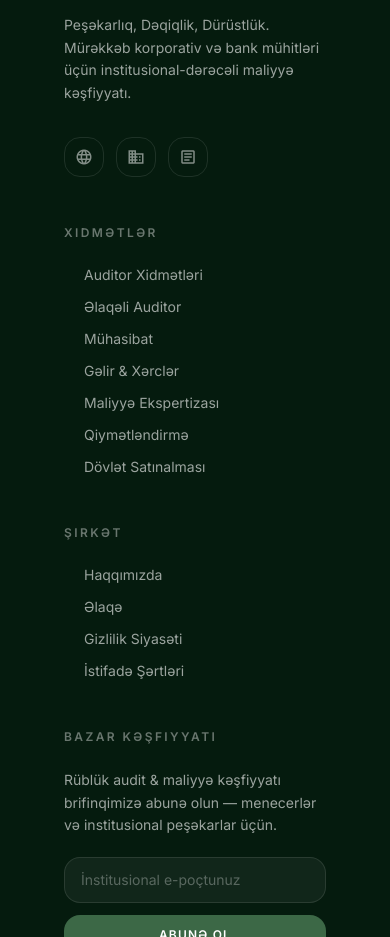
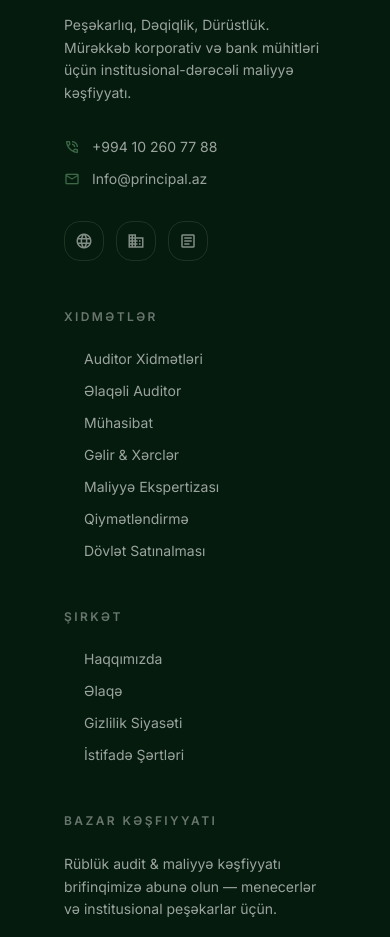
Before and after one commit to aliyeffali7/Principal, a React (Vite) app: page / in a window 390 px wide. Shown: the part 5340-6277 px from the top of the page. Built offline with nearby package versions, Linux system fonts and the light colour scheme.

Commit message:
Add real phone (+994 10 260 77 88) and email (Info@principal.az) to contact page and footer

```diff
--- a/src/components/Footer.jsx
+++ b/src/components/Footer.jsx
@@ -46,6 +46,24 @@ export default function Footer() {
             <p className="font-body-sm text-body-sm text-white/60 leading-relaxed mb-8 max-w-xs">
               Peşəkarlıq, Dəqiqlik, Dürüstlük. Mürəkkəb korporativ və bank mühitləri üçün institusional-dərəcəli maliyyə kəşfiyyatı.
             </p>
+            {/* Contact info */}
+            <div className="flex flex-col gap-3 mb-8">
+              <a
+                href="tel:+994102607788"
+                className="flex items-center gap-3 font-body-sm text-body-sm text-white/60 hover:text-white transition-colors group"
+              >
+                <span className="material-symbols-outlined text-secondary group-hover:text-white transition-colors" style={{ fontSize: '16px' }}>phone_in_talk</span>
+                +994 10 260 77 88
+              </a>
+              <a
+                href="mailto:Info@principal.az"
+                className="flex items-center gap-3 font-body-sm text-body-sm text-white/60 hover:text-white transition-colors group"
+              >
+                <span className="material-symbols-outlined text-secondary group-hover:text-white transition-colors" style={{ fontSize: '16px' }}>mail</span>
+                Info@principal.az
+              </a>
+            </div>
+
             {/* Social links */}
             <div className="flex gap-3">
               {[
--- a/src/pages/Contact.jsx
+++ b/src/pages/Contact.jsx
@@ -87,9 +87,9 @@ export default function Contact() {
           <div className="bg-white border border-outline-variant rounded-2xl p-8 space-y-6 shadow-[0_4px_24px_-8px_rgba(5,27,14,0.08)]">
             <h3 className="font-headline-md text-headline-md text-primary">Birbaşa Əlaqə</h3>
             {[
-              { icon: 'phone_in_talk', label: 'Baş Ofis', value: '+1 (800) 455-AUDIT' },
-              { icon: 'mail', label: 'E-poçt Sorğuları', value: 'contact@principalaudit.com' },
-              { icon: 'location_on', label: 'Qlobal Qərargah', value: '1200 Financial Plaza, Suite 400\nMaliyyə Bölgəsi, New York, NY 10005' },
+              { icon: 'phone_in_talk', label: 'Əlaqə Nömrəsi', value: '+994 10 260 77 88', href: 'tel:+994102607788' },
+              { icon: 'mail', label: 'E-poçt', value: 'Info@principal.az', href: 'mailto:Info@principal.az' },
+              { icon: 'location_on', label: 'Ünvan', value: 'Bakı, Azərbaycan' },
             ].map(item => (
               <div key={item.label} className="flex items-start gap-4">
                 <div className="p-3 bg-secondary-container text-on-secondary-container rounded-lg">
@@ -97,7 +97,11 @@ export default function Contact() {
                 </div>
                 <div>
                   <p className="font-label-md text-label-md uppercase text-on-surface-variant mb-1">{item.label}</p>
-                  <p className="font-body-lg font-bold text-primary whitespace-pre-line">{item.value}</p>
+                  {item.href ? (
+                    <a href={item.href} className="font-body-lg font-bold text-primary hover:text-secondary transition-colors whitespace-pre-line">{item.value}</a>
+                  ) : (
+                    <p className="font-body-lg font-bold text-primary whitespace-pre-line">{item.value}</p>
+                  )}
                 </div>
               </div>
             ))}
```
